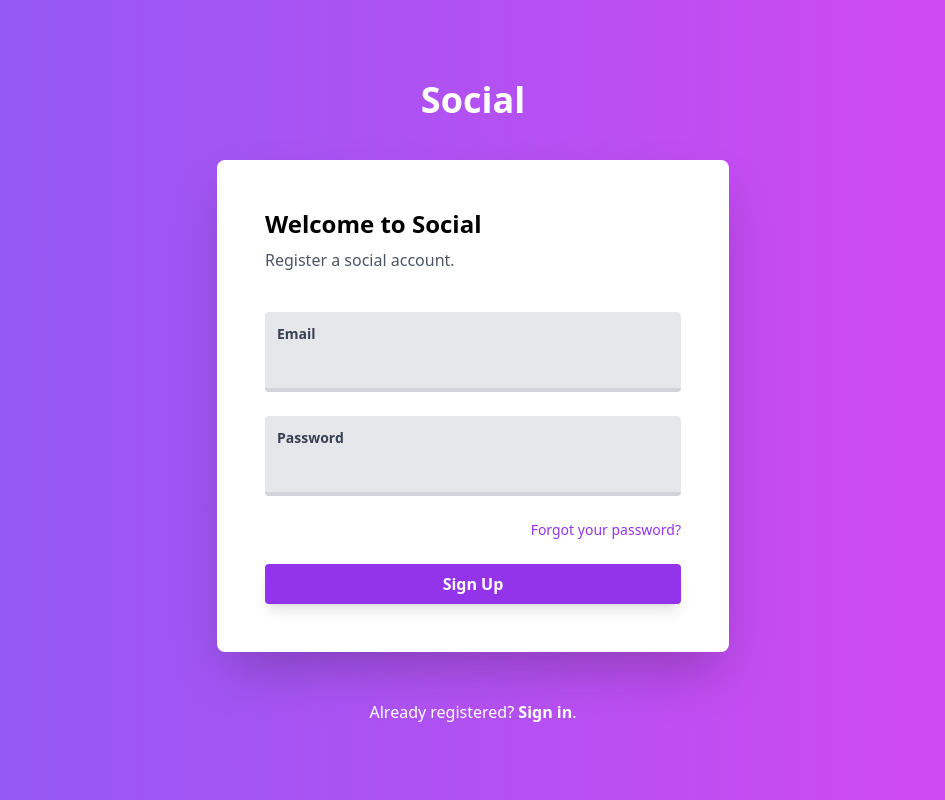
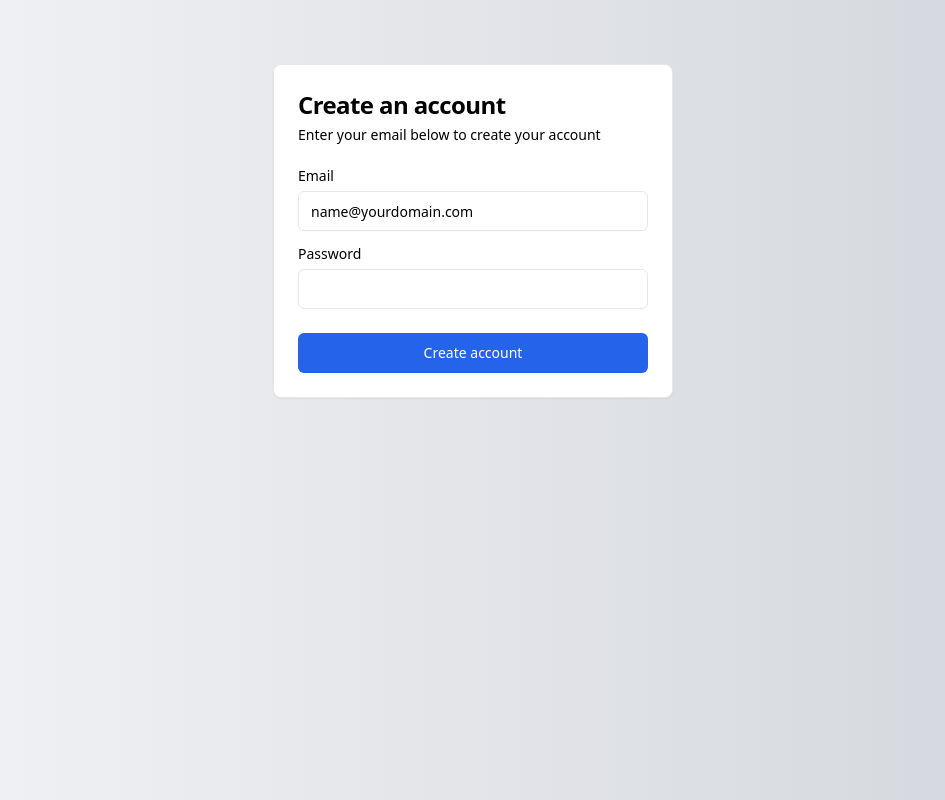
Before and after one commit to axshaykp/react-graphql-supabase-assignment-raftlabs, a React (Vite) app: page / in a window 1280 px wide. Shown: the whole page, without its empty margins (167-1112 px from the left). Built offline with nearby package versions, Linux system fonts and the light colour scheme.

Commit message:
login ui updated

```diff
--- a/src/App.tsx
+++ b/src/App.tsx
@@ -1,9 +1,9 @@
-import Register from "./features/Auth/Register";
+import Login from "./features/Auth/Login";
 
 function App() {
   return (
     <>
-      <Register />
+      <Login />
     </>
   );
 }
--- a/src/features/Auth/Login.tsx
+++ b/src/features/Auth/Login.tsx
@@ -1,73 +1,50 @@
 export default function Login() {
   return (
-    <section className="body-bg min-h-screen pt-12 md:pt-20 pb-6 px-2 md:px-0 bg-gradient-to-r from-violet-500 to-fuchsia-500">
-      <header className="max-w-lg mx-auto">
-        <a href="#">
-          <h1 className="text-4xl font-bold text-white text-center">Social</h1>
-        </a>
-      </header>
-
-      <main className="bg-white max-w-lg mx-auto p-8 md:p-12 my-10 rounded-lg shadow-2xl">
-        <section>
-          <h3 className="font-bold text-2xl">Welcome to Social</h3>
-          <p className="text-gray-600 pt-2">Sign in to your social account.</p>
-        </section>
-
-        <section className="mt-10">
-          <form className="flex flex-col" method="POST" action="#">
-            <div className="mb-6 pt-3 rounded bg-gray-200">
+    <div className="min-h-screen w-100 px-6 pt-16 bg-gradient-to-r from-gray-100 to-gray-300">
+      <div className="rounded-lg border bg-card text-card-foreground shadow-sm max-w-[400px] mx-auto bg-white">
+        <div className="flex flex-col p-6 space-y-1">
+          <h3 className="font-semibold tracking-tight text-2xl">
+            Create an account
+          </h3>
+          <p className="text-sm text-black">
+            Enter your email below to create your account
+          </p>
+        </div>
+        <div className="p-6 pt-0 grid gap-4">
+          <div className="grid gap-2">
             <label
-                className="block text-gray-700 text-sm font-bold mb-2 ml-3"
+              className="text-sm font-medium leading-none peer-disabled:cursor-not-allowed peer-disabled:opacity-70"
               htmlFor="email"
             >
               Email
             </label>
             <input
-                type="text"
+              className="flex h-10 w-full rounded-md border border-input bg-background px-3 py-2 text-sm ring-offset-background file:border-0 file:bg-transparent file:text-sm file:font-medium placeholder:text-black focus-visible:outline-none focus-visible:ring-2 focus-visible:ring-ring focus-visible:ring-offset-2 disabled:cursor-not-allowed disabled:opacity-50"
               id="email"
-                className="bg-gray-200 rounded w-full text-gray-700 focus:outline-none border-b-4 border-gray-300 focus:border-purple-600 transition duration-500 px-3 pb-3"
+              placeholder="name@yourdomain.com"
+              type="email"
             />
           </div>
-            <div className="mb-6 pt-3 rounded bg-gray-200">
+          <div className="grid gap-2">
             <label
-                className="block text-gray-700 text-sm font-bold mb-2 ml-3"
+              className="text-sm font-medium leading-none peer-disabled:cursor-not-allowed peer-disabled:opacity-70"
               htmlFor="password"
             >
               Password
             </label>
             <input
+              className="flex h-10 w-full rounded-md border border-input bg-background px-3 py-2 text-sm ring-offset-background file:border-0 file:bg-transparent file:text-sm file:font-medium placeholder:text-black focus-visible:outline-none focus-visible:ring-2 focus-visible:ring-ring focus-visible:ring-offset-2 disabled:cursor-not-allowed disabled:opacity-50"
+              id="password"
               type="password"
-                id="password"
-                className="bg-gray-200 rounded w-full text-gray-700 focus:outline-none border-b-4 border-gray-300 focus:border-purple-600 transition duration-500 px-3 pb-3"
             />
           </div>
-            <div className="flex justify-end">
-              <a
-                href="#"
-                className="text-sm text-purple-600 hover:text-purple-700 hover:underline mb-6"
-              >
-                Forgot your password?
-              </a>
         </div>
-            <button
-              className="bg-purple-600 hover:bg-purple-700 text-white font-bold py-2 rounded shadow-lg hover:shadow-xl transition duration-200"
-              type="submit"
-            >
-              Sign In
+        <div className="flex items-center p-6 pt-0">
+          <button className="inline-flex items-center justify-center rounded-md text-sm font-medium ring-offset-background transition-colors focus-visible:outline-none focus-visible:ring-2 focus-visible:ring-ring focus-visible:ring-offset-2 disabled:pointer-events-none disabled:opacity-50 bg-blue-600 text-white hover:bg-blue-600/90 h-10 px-4 py-2 w-full">
+            Create account
           </button>
-          </form>
-        </section>
-      </main>
-
-      <div className="max-w-lg mx-auto text-center mt-12 mb-6">
-        <p className="text-white">
-          Don't have an account?{" "}
-          <a href="#" className="font-bold hover:underline">
-            Sign up
-          </a>
-          .
-        </p>
         </div>
-    </section>
+      </div>
+    </div>
   );
 }
--- a/src/features/Auth/Register.tsx
+++ /dev/null
@@ -1,73 +0,0 @@
-export default function Register() {
-  return (
-    <section className="body-bg min-h-screen pt-12 md:pt-20 pb-6 px-2 md:px-0 bg-gradient-to-r from-violet-500 to-fuchsia-500">
-      <header className="max-w-lg mx-auto">
-        <a href="#">
-          <h1 className="text-4xl font-bold text-white text-center">Social</h1>
-        </a>
-      </header>
-
-      <main className="bg-white max-w-lg mx-auto p-8 md:p-12 my-10 rounded-lg shadow-2xl">
-        <section>
-          <h3 className="font-bold text-2xl">Welcome to Social</h3>
-          <p className="text-gray-600 pt-2">Register a social account.</p>
-        </section>
-
-        <section className="mt-10">
-          <form className="flex flex-col" method="POST" action="#">
-            <div className="mb-6 pt-3 rounded bg-gray-200">
-              <label
-                className="block text-gray-700 text-sm font-bold mb-2 ml-3"
-                htmlFor="email"
-              >
-                Email
-              </label>
-              <input
-                type="text"
-                id="email"
-                className="bg-gray-200 rounded w-full text-gray-700 focus:outline-none border-b-4 border-gray-300 focus:border-purple-600 transition duration-500 px-3 pb-3"
-              />
-            </div>
-            <div className="mb-6 pt-3 rounded bg-gray-200">
-              <label
-                className="block text-gray-700 text-sm font-bold mb-2 ml-3"
-                htmlFor="password"
-              >
-                Password
-              </label>
-              <input
-                type="password"
-                id="password"
-                className="bg-gray-200 rounded w-full text-gray-700 focus:outline-none border-b-4 border-gray-300 focus:border-purple-600 transition duration-500 px-3 pb-3"
-              />
-            </div>
-            <div className="flex justify-end">
-              <a
-                href="#"
-                className="text-sm text-purple-600 hover:text-purple-700 hover:underline mb-6"
-              >
-                Forgot your password?
-              </a>
-            </div>
-            <button
-              className="bg-purple-600 hover:bg-purple-700 text-white font-bold py-2 rounded shadow-lg hover:shadow-xl transition duration-200"
-              type="submit"
-            >
-              Sign Up
-            </button>
-          </form>
-        </section>
-      </main>
-
-      <div className="max-w-lg mx-auto text-center mt-12 mb-6">
-        <p className="text-white">
-          Already registered?{" "}
-          <a href="#" className="font-bold hover:underline">
-            Sign in
-          </a>
-          .
-        </p>
-      </div>
-    </section>
-  );
-}
```
Lines whose indentation alone changed are shown as unchanged.
